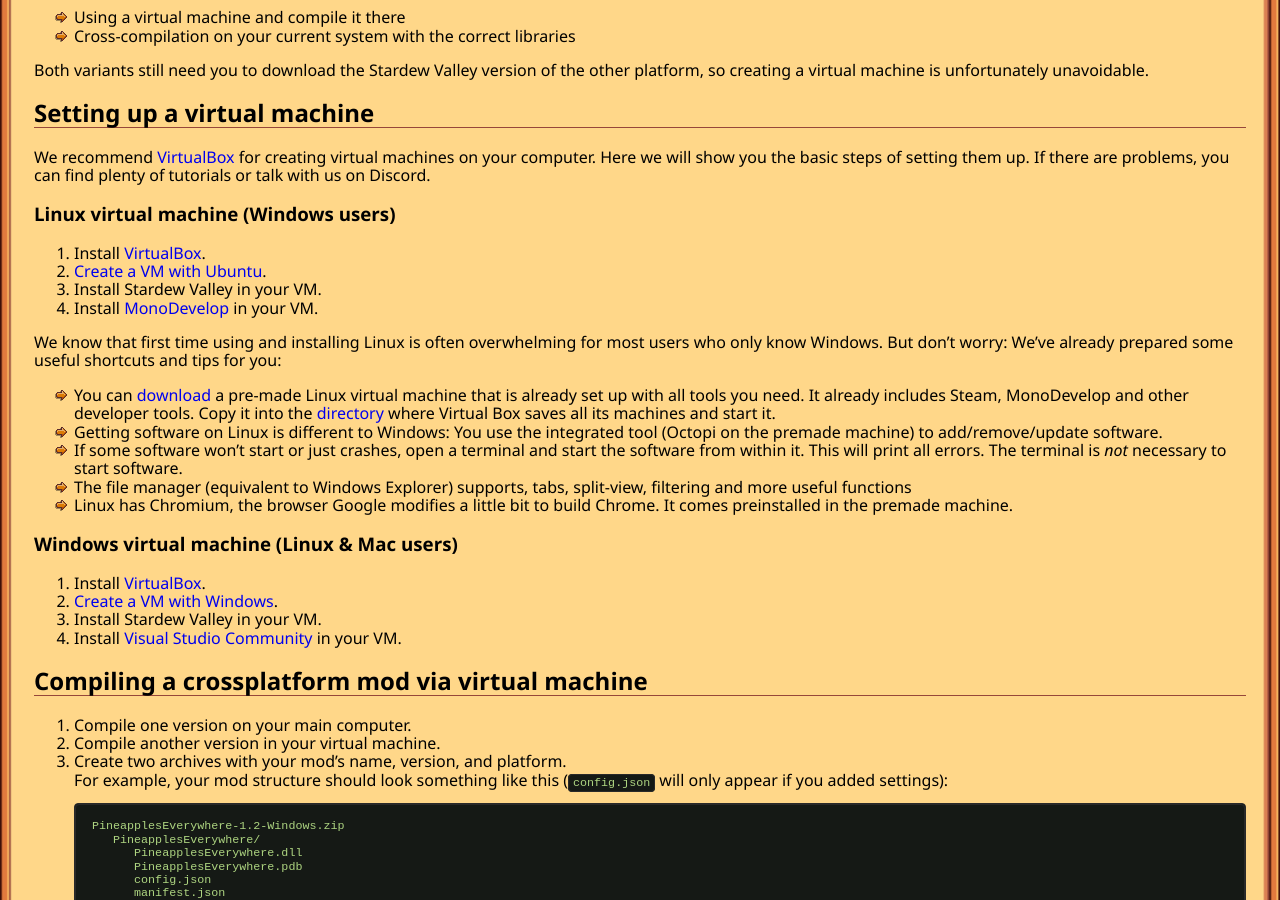
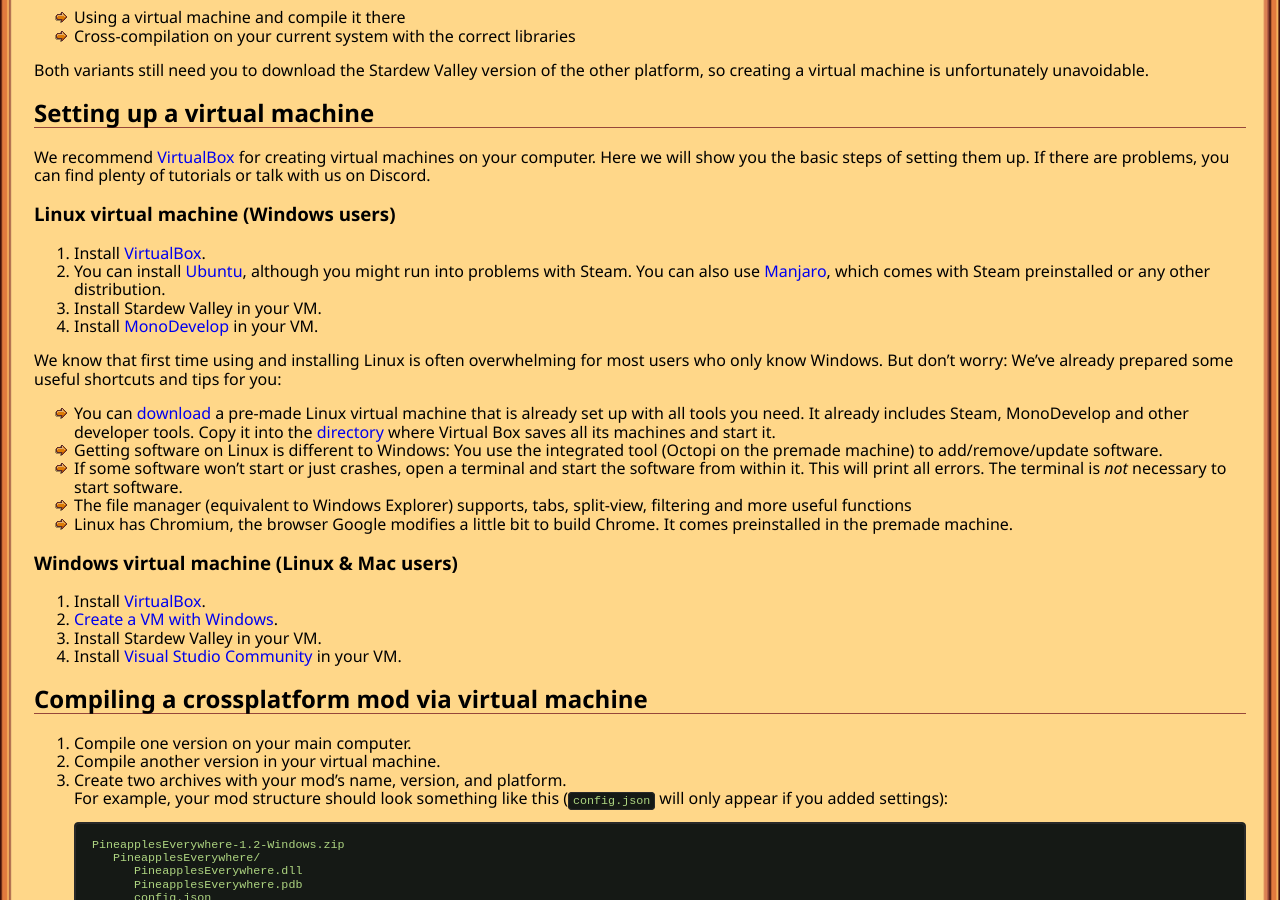
Before and after one commit to Pathoschild/canimod.github.io, a Jekyll site: the page built from guides/crossplatforming-a-smapi-mod.md, in a window 1280 px wide and 900 px high, scrolled down 975 px. Built offline with Jekyll 4.4.1, drawn with Linux system fonts in a browser that asks for light colours; nearby versions of some CDN libraries.

Commit message:
Update crossplatforming-a-smapi-mod.md

```diff
--- a/guides/crossplatforming-a-smapi-mod.md
+++ b/guides/crossplatforming-a-smapi-mod.md
@@ -39,7 +39,7 @@
 ### Linux virtual machine (Windows users)
 
 1. Install [VirtualBox](https://www.virtualbox.org/).
-2. [Create a VM with Ubuntu](https://brb.nci.nih.gov/bdge/installUbuntu.html).
+2. You can install [Ubuntu](https://brb.nci.nih.gov/bdge/installUbuntu.html), although you might run into problems with Steam. You can also use [Manjaro](https://manjaro.org/get-manjaro/), which comes with Steam preinstalled or any other distribution.
 3. Install Stardew Valley in your VM.
 4. Install [MonoDevelop](http://www.monodevelop.com/) in your VM.
 
```
